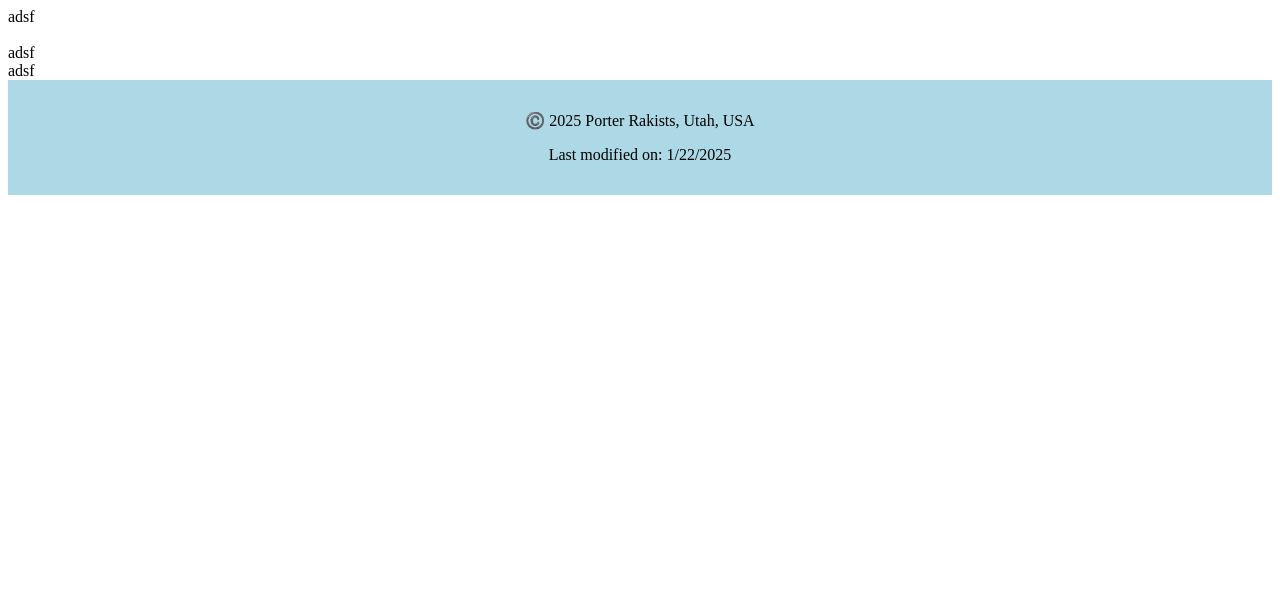
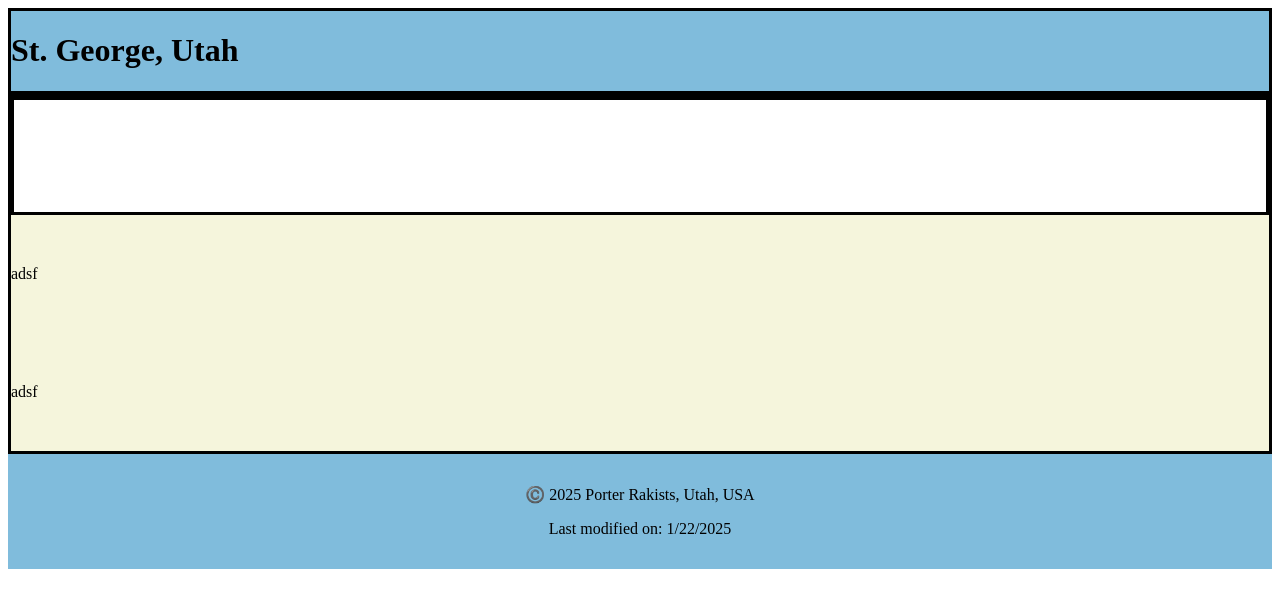
Before and after one commit to porterrakisits/wdd131, a plain HTML site: page place.html in a window 1280 px wide. Drawn offline with Linux system fonts and the light colour scheme.

Commit message:
begining to css on place.html

```diff
--- a/place.html
+++ b/place.html
@@ -11,7 +11,7 @@
 </head>
 <body>
     <header>
-        adsf
+        <h1>St. George, Utah</h1>
     </header>
     <main>
         <div>
@@ -20,12 +20,12 @@
                 <img src="" alt="">
             </picture>
         </div>
-        <div>
+        <section>
             adsf
-        </div>
-        <div>
+        </section>
+        <section>
             adsf
-        </div>
+        </section>
     </main>
     <footer>
         <p>
--- a/styles/place.css
+++ b/styles/place.css
@@ -1,10 +1,30 @@
+:root {
+    --primary-color: rgb(128, 188, 220);
+    --secondary-color: rgb(213, 156, 91);
+}
 
+header {
+    border: solid black;
+    background-color: var(--primary-color);
+}
 
+main {
+    display: grid;
+    grid-template-rows: 1fr 1fr 1fr;
+    border: solid black;
+}
 
+div {
+    border: solid black;
+}
 
+section {
+    background-color: beige;
+    padding: 50px 0;
+}
 
 footer {
     text-align: center;
-    background-color: lightblue;
+    background-color: var(--primary-color);
     padding: 15px;
 }
```
